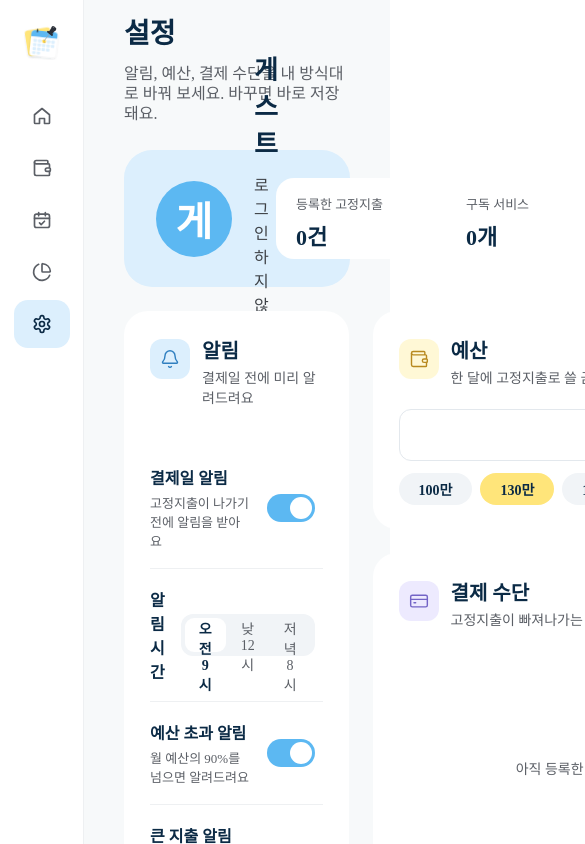
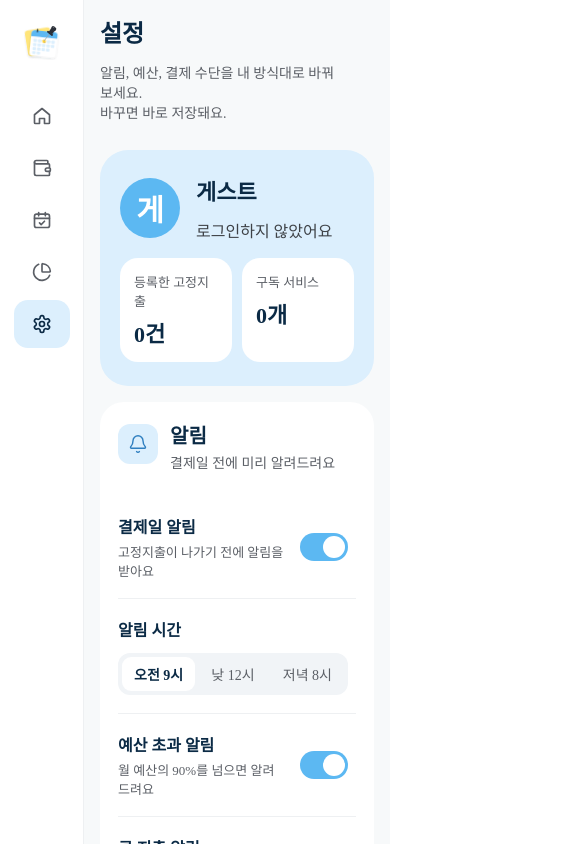
Before and after one commit to 114soyeon/Fixpick, a React (Vite) app: page /setting in a window 390 px wide. Shown: the top 844 px of the page, 585 px wide, since content can reach past the window. Built offline with nearby package versions, Linux system fonts and the light colour scheme.

Commit message:
설정 페이지 반응형 추가

```diff
--- a/src/pages/Setting.jsx
+++ b/src/pages/Setting.jsx
@@ -30,7 +30,11 @@ const Setting = () => {
       {/* ───── 페이지 제목 ───── */}
       <header className="set-header">
         <h1 className="set-header-title">설정</h1>
-        <p className="set-header-desc">알림, 예산, 결제 수단을 내 방식대로 바꿔 보세요. 바꾸면 바로 저장돼요.</p>
+        {/* 좁은 화면에서는 문장마다 줄바꿈 (setting.css 767px 이하) */}
+        <p className="set-header-desc">
+          <span>알림, 예산, 결제 수단을 내 방식대로 바꿔 보세요.</span>{" "}
+          <span>바꾸면 바로 저장돼요.</span>
+        </p>
       </header>
 
       {/* ───── 프로필 ───── */}
--- a/src/styles/calendar.css
+++ b/src/styles/calendar.css
@@ -178,7 +178,7 @@
 .paycal-calendar .paycal-day-selected {
   background: var(--paycal-blue-pale);
   box-shadow: inset 0 0 0 2px var(--paycal-blue);
-
+  border-radius: 13px;
 }
 
 /* 칸에 다 안 들어가도 "+n개"는 숨겨요 (날짜를 누르면 오른쪽 카드에 전부 나와요) */
--- a/src/styles/setting.css
+++ b/src/styles/setting.css
@@ -405,11 +405,16 @@
   display: flex;
   align-items: center;
   justify-content: center;
+  padding: 16px; /* 좁은 화면에서도 모달 양옆·위아래에 여백 */
   background: rgba(11, 42, 69, 0.32);
+  box-sizing: border-box;
 }
 .set-modal {
   position: relative;
-  width: 520px;
+  width: 100%;
+  max-width: 520px; /* 넓은 화면에서는 시안 너비 그대로 */
+  max-height: 100%; /* 화면이 낮으면 모달 안에서 스크롤 */
+  overflow-y: auto;
   padding: 28px 28px 24px;
   border-radius: 24px;
   background: #fff;
@@ -575,3 +580,157 @@
     padding-top: 16px;
   }
 }
+
+/* =========================================================
+   반응형 (프로젝트 공통 기준: 1439 / 1279 / 1023 / 767px)
+   - 지출 리포트(report.css)와 같은 단계로 줄여요
+   - 결제 수단 추가 창(모달)은 따로 정리할 예정
+   ========================================================= */
+
+/* Desktop 1280~1439: 프로필 통계 박스 조금 좁게 */
+@media (max-width: 1439px) {
+  .set-stat {
+    width: 140px;
+  }
+}
+
+/* Laptop 1024~1279: 여백 줄이기 */
+@media (max-width: 1279px) {
+  .set-page {
+    padding: 24px;
+  }
+  .set-body,
+  .set-side {
+    gap: 16px;
+  }
+  .set-body {
+    margin: 16px 0;
+  }
+  .set-stat {
+    width: 128px;
+    padding: 16px;
+  }
+}
+
+/* Tablet 768~1023: 알림 카드와 예산·결제 수단 카드를 위아래 1열로 */
+@media (max-width: 1023px) {
+  .set-body {
+    grid-template-columns: minmax(0, 1fr);
+  }
+}
+
+/* Mobile ~767: 프로필·계정 카드를 세로로 쌓고, 통계 박스는 꽉 차게 */
+@media (max-width: 767px) {
+  .set-page {
+    padding: 16px;
+  }
+  .set-header-title {
+    font-size: 24px;
+  }
+  /* 안내 문구: 마침표(.)마다 한 줄씩, 단어 중간에서는 안 끊기게 */
+  .set-header-desc span {
+    display: block;
+  }
+  .set-header-desc {
+    font-size: 14px; /* 16px이면 첫 문장이 한 줄에 안 들어가요 */
+    word-break: keep-all;
+  }
+  .set-profile {
+    flex-wrap: wrap;
+    gap: 16px;
+    height: auto;
+    padding: 24px 20px;
+  }
+  .set-avatar {
+    width: 60px;
+    height: 60px;
+    font-size: 30px;
+  }
+  .set-name {
+    font-size: 22px;
+  }
+  .set-name-input {
+    width: 100%;
+  }
+  .set-email {
+    word-break: break-all; /* 긴 이메일이 밖으로 안 나가게 */
+  }
+  .set-stats {
+    width: 100%;
+  }
+  .set-stat {
+    flex: 1;
+    width: auto;
+    height: auto;
+  }
+  .set-card {
+    padding: 22px 18px 20px;
+  }
+  .set-rows {
+    margin-top: 24px;
+  }
+  .set-stat {
+    padding: 14px;
+  }
+  /* 알림 줄: 글자가 줄어들고 스위치는 오른쪽에 그대로 */
+  .set-row > div:first-child {
+    flex: 1;
+    min-width: 0;
+  }
+  /* 알림 시간 줄만: 버튼 3개를 제목 아래로 내리고 꽉 차게 */
+  .set-row:has(.set-seg) {
+    flex-wrap: wrap;
+    gap: 12px;
+  }
+  .set-seg {
+    width: 100%;
+  }
+  .set-page .set-seg button {
+    flex: 1;
+    padding: 0 8px;
+    white-space: nowrap;
+  }
+  /* 예산: 입력칸이 줄어들어서 [저장] 버튼이 밖으로 안 밀리게 */
+  .set-budget-box {
+    min-width: 0;
+  }
+  .set-budget-input {
+    width: 0;
+    font-size: 20px;
+  }
+  .set-page .set-btn-save {
+    flex-shrink: 0;
+  }
+  .set-chips {
+    flex-wrap: wrap;
+  }
+  .set-page .set-chip {
+    padding: 0 14px;
+    white-space: nowrap;
+  }
+  .set-account {
+    flex-direction: column;
+    align-items: flex-start;
+    gap: 16px;
+  }
+  /* 결제 수단 추가 창: 여백·글자 조금 작게 */
+  .set-modal {
+    padding: 22px 20px 20px;
+  }
+  .set-page .set-modal-close {
+    top: 16px;
+    right: 16px;
+  }
+  .set-modal-title {
+    font-size: 20px;
+  }
+  .set-label {
+    margin: 20px 0 10px;
+  }
+  .set-modal-btns {
+    margin-top: 24px;
+  }
+  .set-page .set-btn-cancel {
+    width: 96px;
+  }
+}
```
